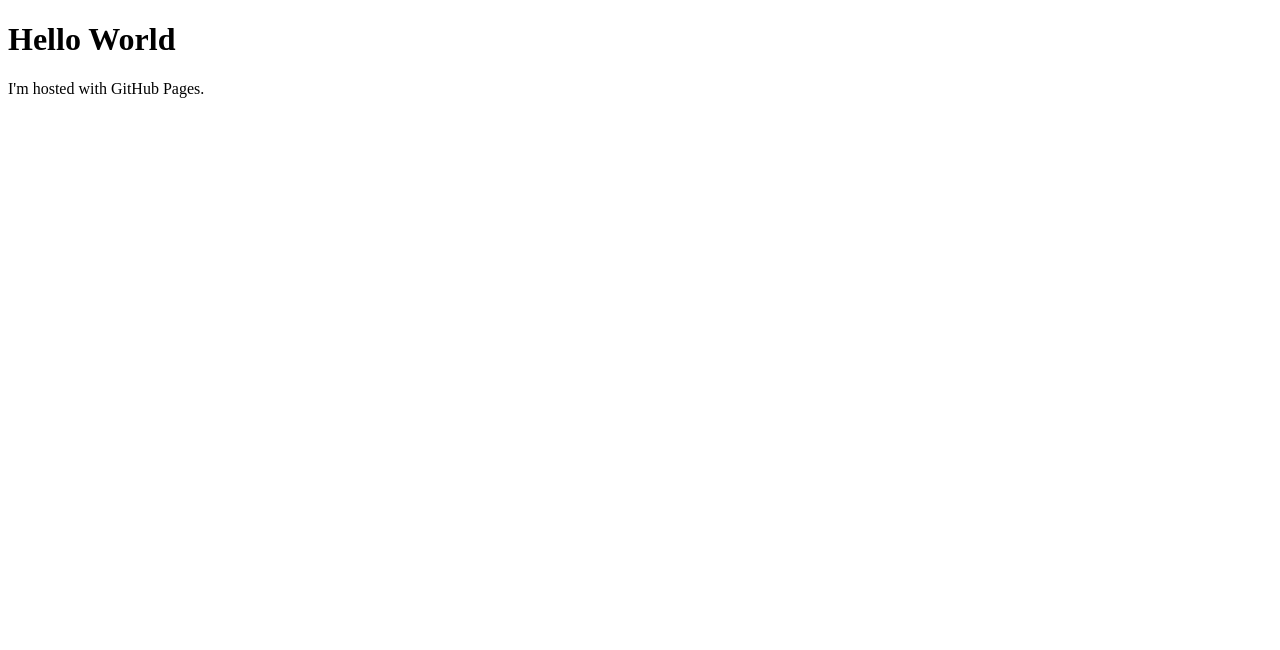
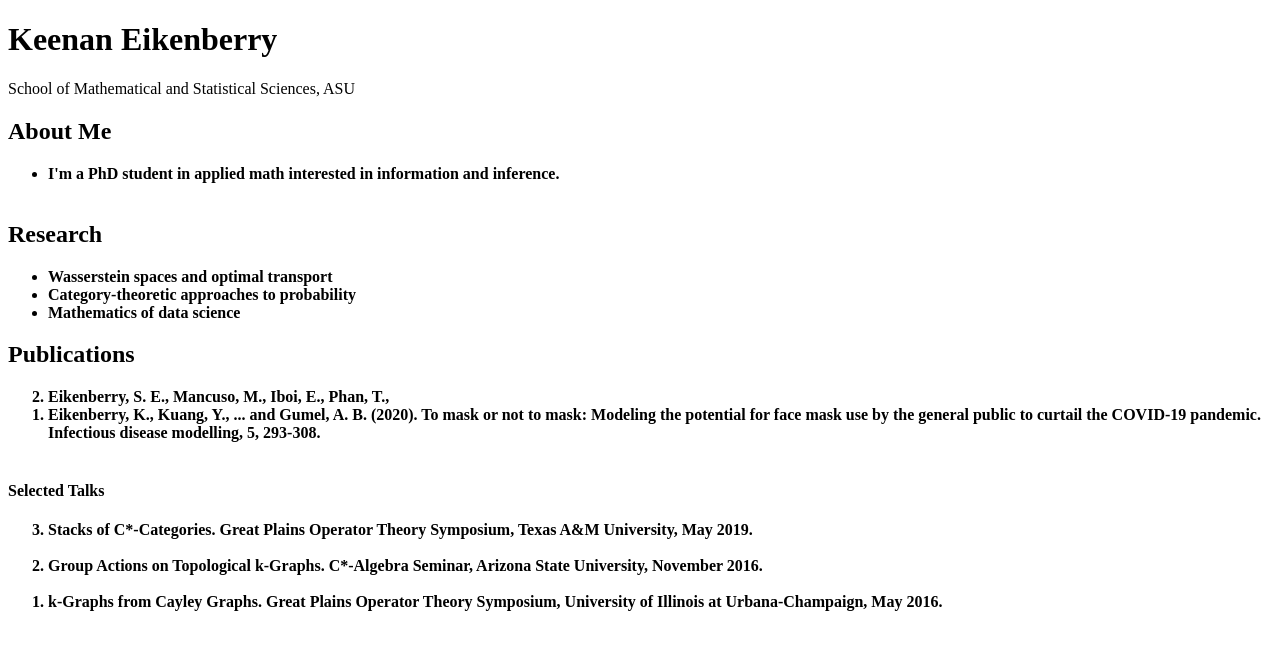
Before and after one commit to keenaneikenberry/keenaneikenberry.github.io, a plain HTML site: page index.html in a window 1280 px wide. Drawn offline with Linux system fonts and the light colour scheme.

Commit message:
Update index.html

```diff
--- a/index.html
+++ b/index.html
@@ -1,7 +1,49 @@
 <!DOCTYPE html>
 <html>
-<body>
-<h1>Hello World</h1>
-<p>I'm hosted with GitHub Pages.</p>
-</body>
+    <head>
+        <title>Keenan Eikenberry</title>
+      </head>
+    <body>
+
+
+    <h1>Keenan Eikenberry</h1>
+    <p> School of Mathematical and Statistical Sciences, ASU<br>
+
+
+    <h2>About Me</h2>
+    <ul>
+
+      <li><b>I'm a PhD student in applied math interested in information and inference.
+      </li><br>
+    </ul>
+
+    <h2>Research</h2>
+    <ul>
+      <li>Wasserstein spaces and optimal transport</li>
+
+      <li>Category-theoretic approaches to probability</li>
+
+      <li>Mathematics of data science</li>
+    </ul>
+
+    <h2>Publications</h2>
+    <ol reversed>
+
+      <li>Eikenberry, S. E., Mancuso, M., Iboi, E., Phan, T., <li><b>Eikenberry, K.</b>, Kuang, Y., ... and Gumel, A. B. (2020). To mask or not to mask: Modeling the potential for face mask use by the general public to curtail the COVID-19 pandemic. Infectious disease modelling, 5, 293-308.
+    </li><br>
+
+    </ol>
+
+    <h4>Selected Talks</h4>
+    <ol reversed>
+
+        <li>Stacks of C*-Categories. Great Plains Operator Theory Symposium, Texas A&M University, May 2019.</li><br>
+
+        <li>Group Actions on Topological k-Graphs. C*-Algebra Seminar, Arizona State University, November 2016.</li><br>
+
+        <li>k-Graphs from Cayley Graphs. Great Plains Operator Theory Symposium, University of Illinois at Urbana-Champaign, May 2016.</li>
+    </ol>
+
+
+    </body>
 </html>
```
